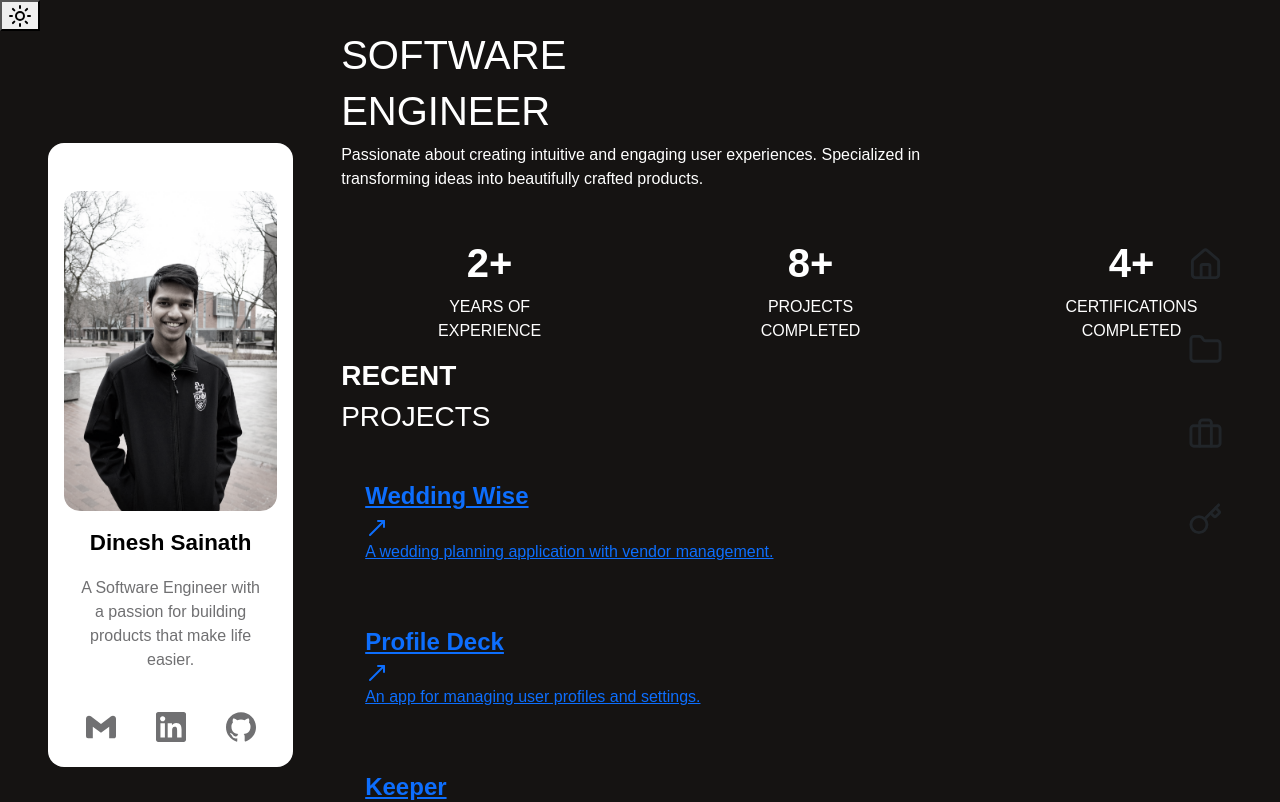
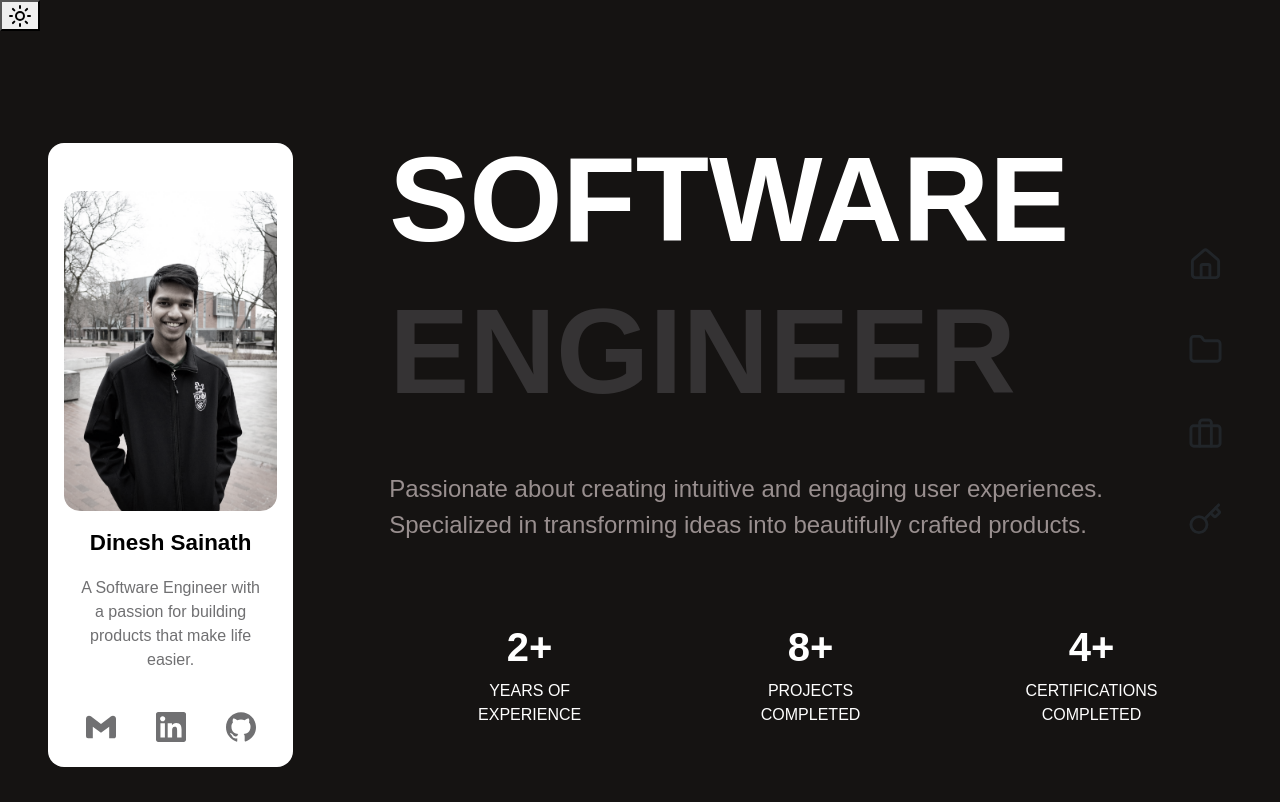
Before and after one commit to DineshSainath/ds-portfolio, a React (Create React App) app: page / in a window 1280 px wide. Shown: the top 802 px of the page. Built offline with nearby package versions, Linux system fonts and the light colour scheme; the HTML template or start-up script is replaced by a standard one; a web font is replaced by a local one.

Commit message:
Landing css

```diff
--- a/src/components/Landing.jsx
+++ b/src/components/Landing.jsx
@@ -4,7 +4,7 @@ function Landing() {
       <div data-section="landing" className="mb-5">
         <h1 className="heading-1">SOFTWARE</h1>
         <h1 className="heading-2">ENGINEER</h1>
-        <p className="sub-heading col-md-8">
+        <p className="sub-heading">
           Passionate about creating intuitive and engaging user experiences.
           Specialized in transforming ideas into beautifully crafted products.
         </p>
--- a/src/components/Middle.css
+++ b/src/components/Middle.css
@@ -0,0 +1,41 @@
+.middle-content {
+  display: flex;
+  max-width: 76em;
+}
+
+.middle-1 {
+  padding: 3rem;
+  display: flex;
+  flex-direction: column;
+}
+
+.heading-1,
+.heading-2 {
+  font-size: 7.5rem;
+  font-weight: bold;
+  /*Animation*/
+  animation: fadeIn 1s ease-out forwards;
+  animation-delay: 0.2s;
+}
+
+.heading-1 {
+  padding-top: 3rem;
+}
+
+.heading-2 {
+  color: #353334;
+}
+
+.sub-heading {
+  margin-top: 3rem;
+  max-width: 50rem;
+  color: #998f8f;
+  font-size: 1.5rem;
+  /*Animation*/
+  animation: fadeIn 1s ease-out forwards;
+  animation-delay: 0.4s;
+}
+
+.landing-brief {
+  margin: 5rem 0 5rem 0 !important;
+}
--- a/src/components/Middle.jsx
+++ b/src/components/Middle.jsx
@@ -2,7 +2,7 @@ import React, { useRef } from "react";
 import Projects from "./Projects";
 import Experience from "./Experience";
 import Skills from "./Skills";
-import "./../App.css";
+import "./Middle.css";
 import Landing from "./Landing";
 
 const Middle = () => {
```
